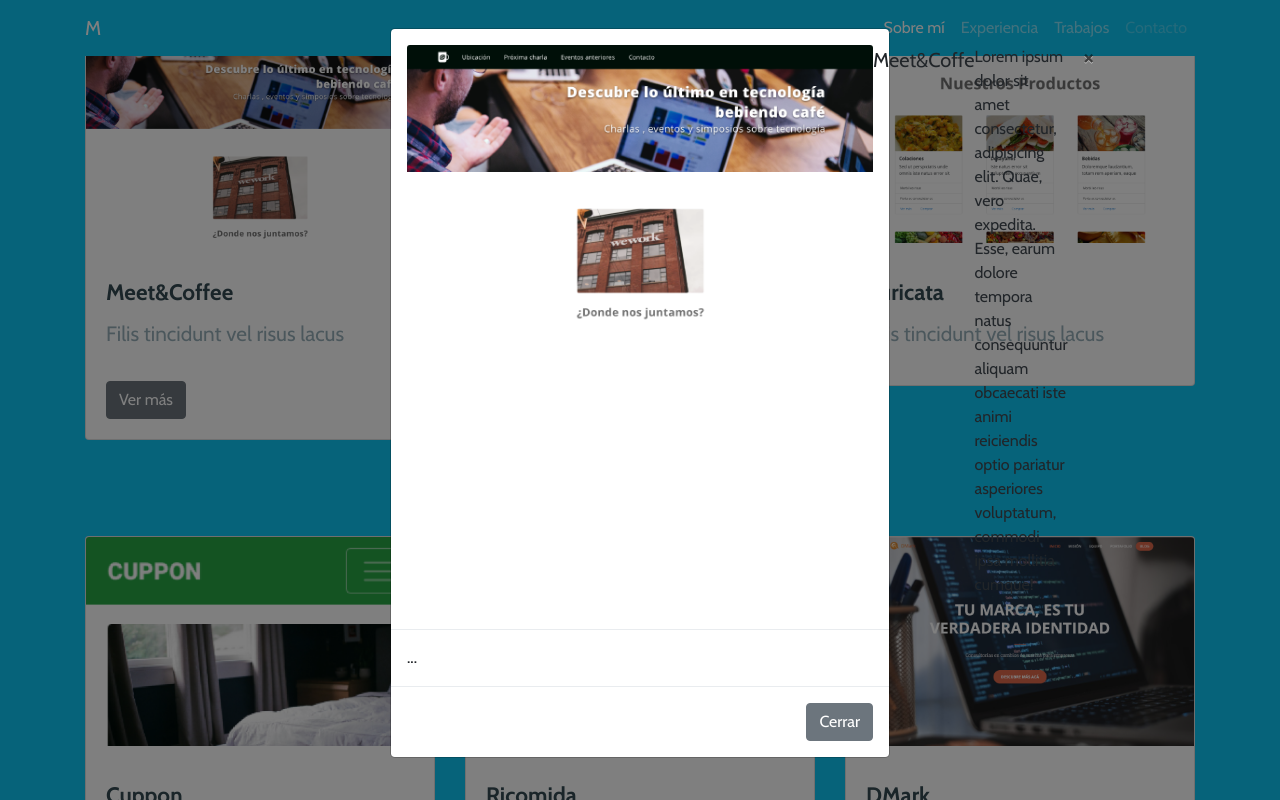
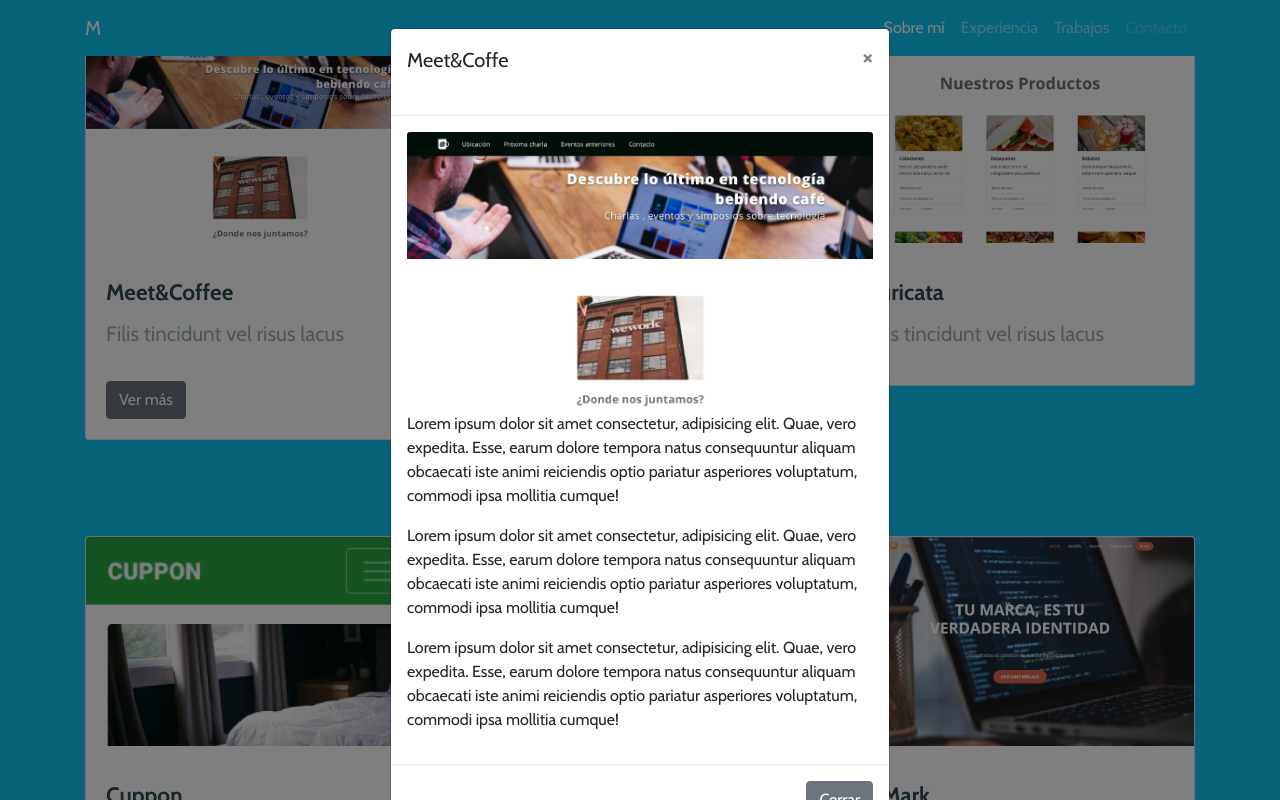
Before and after one commit to susan-TG/prueba_mi_portafolio, a plain HTML site: page index.html in a window 1280 px wide. Both pictures are taken after a click on the button "Ver más". Shown: the part 1797-2597 px from the top of the page. Drawn offline with nearby package versions, Linux system fonts and the light colour scheme; a script that the page names is missing.

Commit message:
se agregó el typeform

```diff
--- a/index.html
+++ b/index.html
@@ -92,33 +92,9 @@
                             <div class="card-body">
                                 <h5 class="card-title pt-3">Meet&Coffee</h5>
                                 <p class="card-text pb-3">Filis tincidunt vel risus lacus</p>
-                                <!--<a href="#" class="btn btn-primary">Go somewhere</a>-->
-                                <!-- Button trigger modal -->
                                 <button type="button" class="btn btn-secondary" data-toggle="modal" data-target="#exampleModalLong">
                                     Ver más
                                 </button>
-
-                                <!-- Modal -->
-                                <div class="modal fade" id="exampleModalLong" tabindex="-1" role="dialog" aria-labelledby="exampleModalLongTitle" aria-hidden="true">
-                                    <div class="modal-dialog" role="document">
-                                        <div class="modal-content">
-                                            <div class="modal-header">
-                                            <img class="card-img-top" src="assets/css/img/meet_coffee.png" alt="Card image cap">
-                                            <h5 class="modal-title" id="exampleModalLongTitle">Meet&Coffe</h5>
-                                            <p class="modal-text">Lorem ipsum dolor sit amet consectetur, adipisicing elit. Quae, vero expedita. Esse, earum dolore tempora natus consequuntur aliquam obcaecati iste animi reiciendis optio pariatur asperiores voluptatum, commodi ipsa mollitia cumque!</p>
-                                            <button type="button" class="close" data-dismiss="modal" aria-label="Close">
-                                                <span aria-hidden="true">&times;</span>
-                                            </button>
-                                            </div>
-                                            <div class="modal-body">
-                                            ...
-                                            </div>
-                                            <div class="modal-footer">
-                                            <button type="button" class="btn btn-secondary" data-dismiss="modal">Cerrar</button>
-                                            </div>
-                                        </div>
-                                    </div>
-                                </div>
                             </div>
                         </div>
                     </div>
@@ -173,6 +149,30 @@
             </div>
         </div>
     </section>
+    <!--Modal-->
+    <div class="modal fade" id="exampleModalLong" tabindex="-1" role="dialog" aria-labelledby="exampleModalLongTitle" aria-hidden="true">
+        <div class="modal-dialog" role="document">
+            <div class="modal-content">
+                <div class="modal-header">
+                    <h5 class="modal-title pb-4" id="exampleModalLongTitle">Meet&Coffe</h5>
+                    <button type="button" class="close" data-dismiss="modal" aria-label="Close">
+                        <span aria-hidden="true">&times;</span>
+                    </button>
+                </div>
+                <div class="modal-body">
+                    <img class="card-img-top img-fluid" src="assets/css/img/meet_coffee.png" alt="Foto">
+                    <p>Lorem ipsum dolor sit amet consectetur, adipisicing elit. Quae, vero expedita. Esse, earum dolore tempora natus consequuntur aliquam obcaecati iste animi reiciendis optio pariatur asperiores voluptatum, commodi ipsa mollitia cumque!</p>
+                    <p>Lorem ipsum dolor sit amet consectetur, adipisicing elit. Quae, vero expedita. Esse, earum dolore tempora natus consequuntur aliquam obcaecati iste animi reiciendis optio pariatur asperiores voluptatum, commodi ipsa mollitia cumque!</p>
+                    <p>Lorem ipsum dolor sit amet consectetur, adipisicing elit. Quae, vero expedita. Esse, earum dolore tempora natus consequuntur aliquam obcaecati iste animi reiciendis optio pariatur asperiores voluptatum, commodi ipsa mollitia cumque!</p>
+                    <button type="button" class="close" data-dismiss="modal" aria-label="Close">
+                    </button>
+                </div>
+                <div class="modal-footer">
+                <button type="button" class="btn btn-secondary" data-dismiss="modal">Cerrar</button>
+                </div>
+            </div>
+        </div>
+    </div>
 
     <section id="contacto">
         <div class="container text-center my-5">
@@ -184,6 +184,7 @@
                             Comenzar
                     </button>
                 </div>
+                <div class="typeform-widget" data-url="https://susana137892.typeform.com/to/hENyPp" style="width: 100%; height: 500px;"></div> <script> (function() { var qs,js,q,s,d=document, gi=d.getElementById, ce=d.createElement, gt=d.getElementsByTagName, id="typef_orm", b="https://embed.typeform.com/"; if(!gi.call(d,id)) { js=ce.call(d,"script"); js.id=id; js.src=b+"embed.js"; q=gt.call(d,"script")[0]; q.parentNode.insertBefore(js,q) } })() </script> <div style="font-family: Sans-Serif;font-size: 12px;color: #999;opacity: 0.5; padding-top: 5px;"> powered by <a href="https://admin.typeform.com/signup?utm_campaign=hENyPp&utm_source=typeform.com-14393344-Basic&utm_medium=typeform&utm_content=typeform-embedded-poweredbytypeform&utm_term=ES" style="color: #999" target="_blank">Typeform</a> </div>
             </div>
         </div>
     </section>
```
